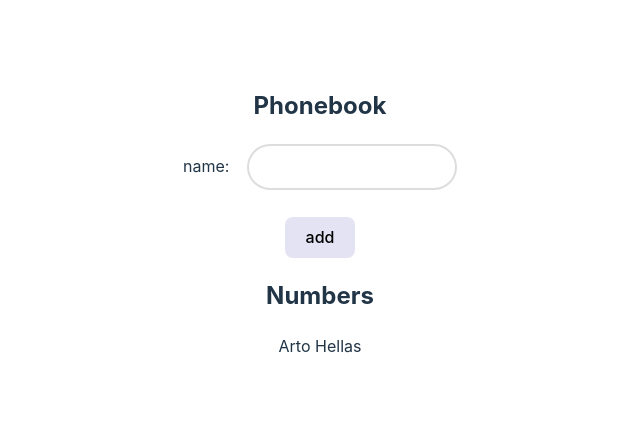
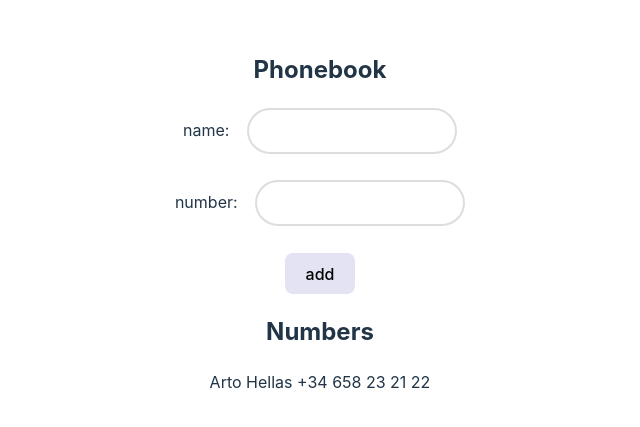
Before and after one commit to daserrano/fsopen, a React (Vite) app in the folder part2/phoneBook/: page / in a window 1280 px wide. Shown: the part 179-606 px from the top of the page, without its empty margins (320-960 px from the left). Built offline with nearby package versions, Linux system fonts and the light colour scheme.

Commit message:
[FEAT] Añadido ejercicio 2.8

```diff
--- a/part2/phoneBook/src/App.jsx
+++ b/part2/phoneBook/src/App.jsx
@@ -3,39 +3,47 @@ import './App.css'
 
 function App() {
   const [ persons, setPersons ] = useState([
-    { name: 'Arto Hellas', key: 1 }
+    { name: 'Arto Hellas', key: 1 , number: "+34 658 23 21 22"}
   ])
   const [ newName, setNewName ] = useState('')
+  const [ newNumber, setNewNumber ] = useState('')
 
-  const addName = (event) => {
+  const addPerson = (event) => {
     event.preventDefault();
 
     if(persons.find(person => person.name === newName)) return alert(`${newName} is already added to phonebook`)
 
-    const addName = {
+    const addPerson = {
       name: newName,
+      number: newNumber,
       key: persons.length+1
     }
-    setPersons(persons.concat(addName))
+    setPersons(persons.concat(addPerson))
+    clearInputs()
+  }
+  const clearInputs = () => {
     setNewName("")
+    setNewNumber("")
   }
 
   const handleChangeName = (e) => setNewName(e.target.value)
+  const handleChangeNumber = (e) => setNewNumber(e.target.value)
 
   return (
     <div>
       <h2>Phonebook</h2>
-      <form onSubmit={addName}>
+      <form onSubmit={addPerson}>
         <div>
           name: <input value={newName} onChange={handleChangeName}/>
         </div>
+        <div>number: <input value={newNumber} onChange={handleChangeNumber}/></div>
         <div>
           <button type="submit">add</button>
         </div>
       </form>
       <h2>Numbers</h2>
       {persons.map(person => (
-        <p key={person.key}>{person.name}</p>
+        <p key={person.key}>{person.name} {person.number}</p>
       ))}
     </div>
   )
```
